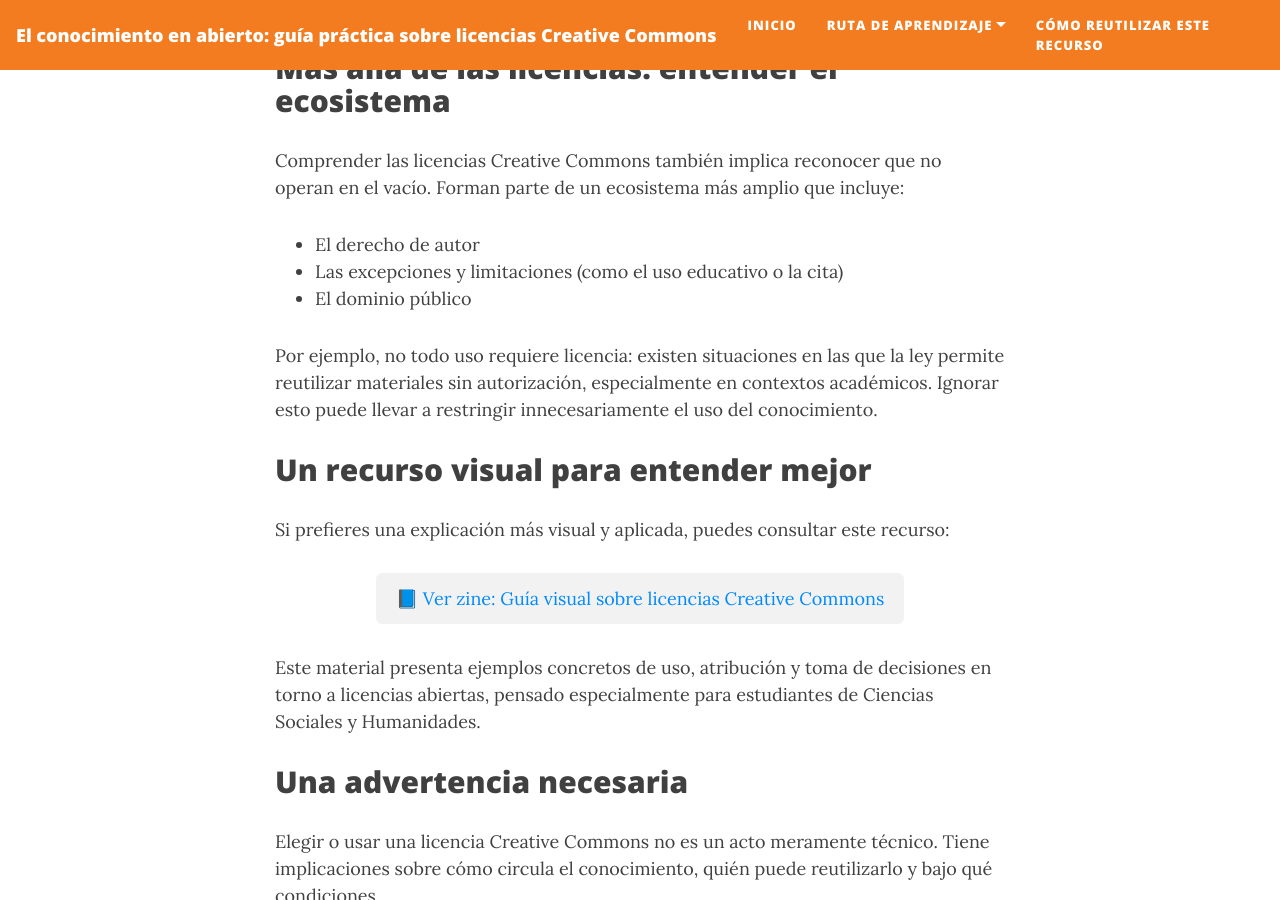
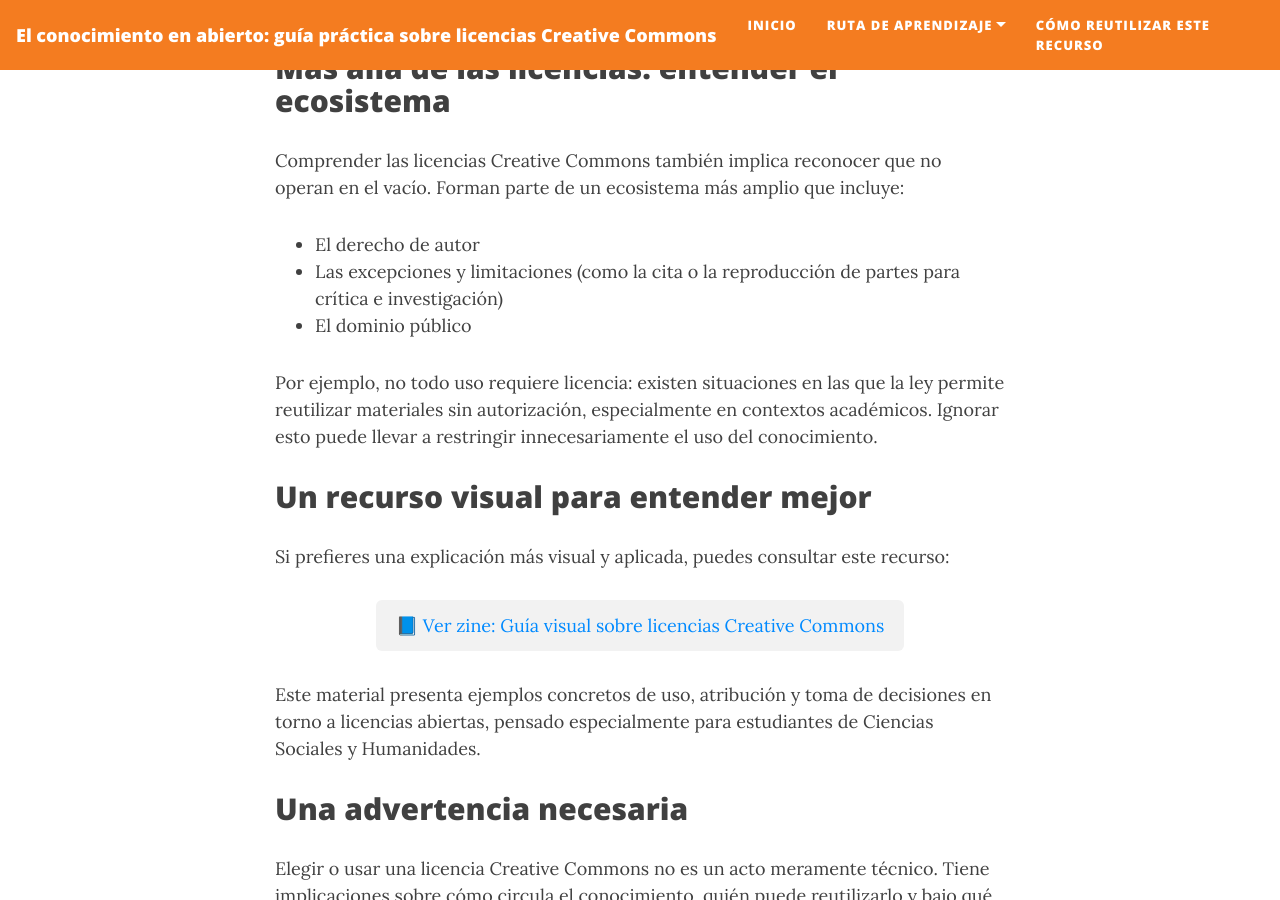
Before and after one commit to rosariorogel/cc-oer-mexico, a Jekyll site: the page built from _pages/licencias-cc.md, in a window 1280 px wide and 900 px high, scrolled down 3844 px. Built offline with Jekyll 4.4.1, drawn with Linux system fonts in a browser that asks for light colours; nearby versions of some CDN libraries; some of the changed text lies outside the part shown.

```diff
--- a/_pages/licencias-cc.md
+++ b/_pages/licencias-cc.md
@@ -105,7 +105,7 @@
 Comprender las licencias Creative Commons también implica reconocer que no operan en el vacío. Forman parte de un ecosistema más amplio que incluye:
 
 - El derecho de autor
-- Las excepciones y limitaciones (como el uso educativo o la cita)
+- Las excepciones y limitaciones (como la cita o la reproducción de partes para crítica e investigación)
 - El dominio público
 
 Por ejemplo, no todo uso requiere licencia: existen situaciones en las que la ley permite reutilizar materiales sin autorización, especialmente en contextos académicos. Ignorar esto puede llevar a restringir innecesariamente el uso del conocimiento.
```
Also changed, not shown: other parts of _pages/licencias-cc.md (+3 -3 lines).
